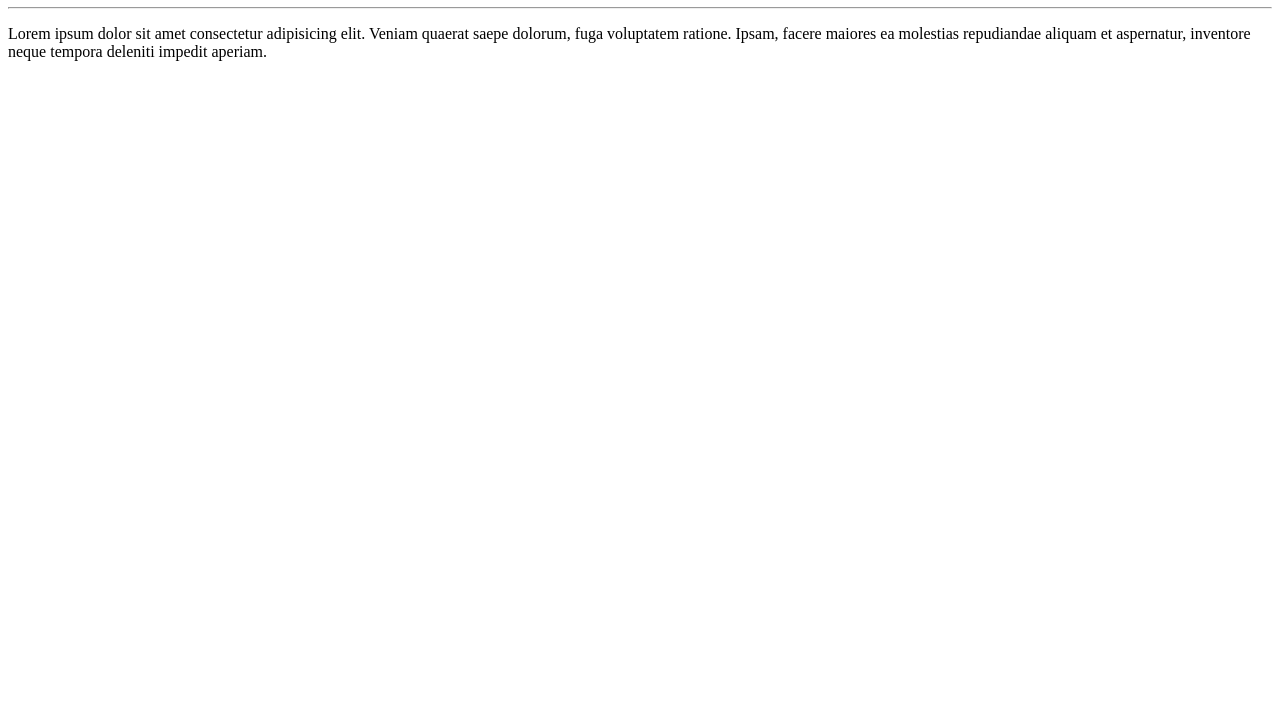
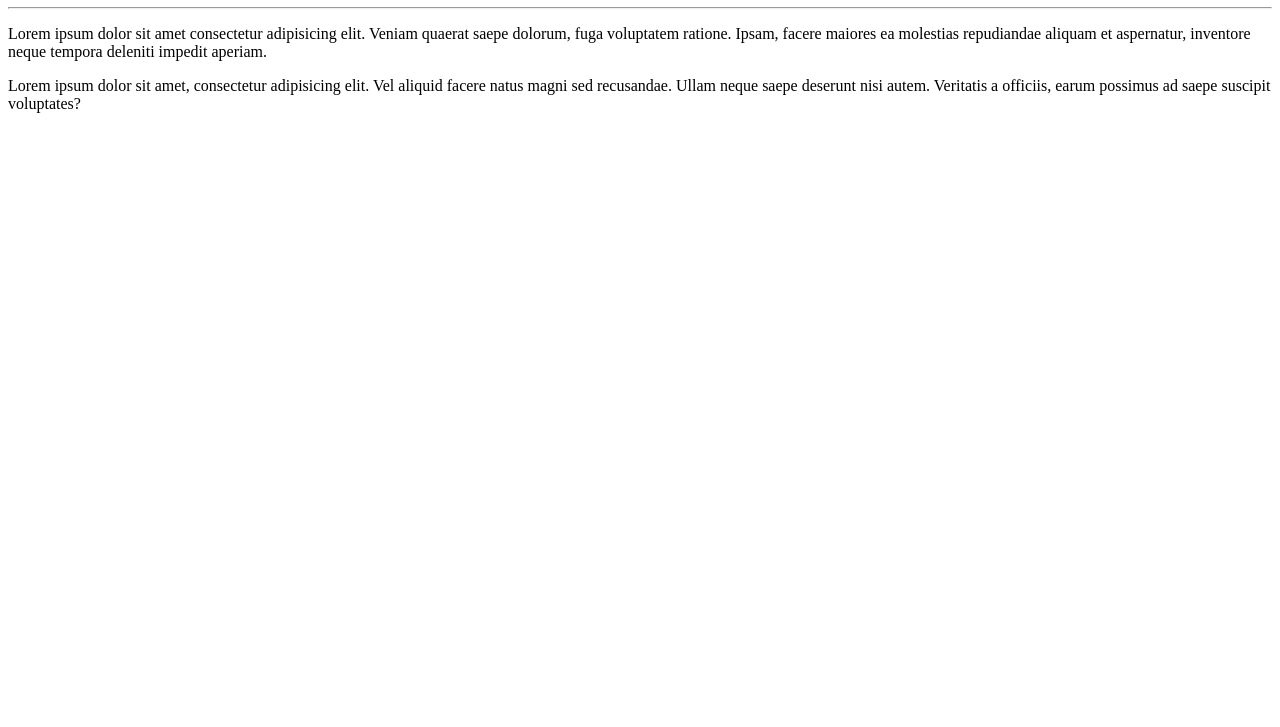
Before and after one commit to WalaceOjuara/Ola-mundo, a plain HTML site: page site-exemplo/index.html in a window 1280 px wide. Shown: the part 73-800 px from the top of the page. Drawn offline with Linux system fonts and the light colour scheme.

Commit message:
Adicionei um páragrafo

```diff
--- a/site-exemplo/index.html
+++ b/site-exemplo/index.html
@@ -10,5 +10,6 @@
     <h1>Olá, Mundo!</h1>
     <hr>
     <p>Lorem ipsum dolor sit amet consectetur adipisicing elit. Veniam quaerat saepe dolorum, fuga voluptatem ratione. Ipsam, facere maiores ea molestias repudiandae aliquam et aspernatur, inventore neque tempora deleniti impedit aperiam.</p>
+    <p>Lorem ipsum dolor sit amet, consectetur adipisicing elit. Vel aliquid facere natus magni sed recusandae. Ullam neque saepe deserunt nisi autem. Veritatis a officiis, earum possimus ad saepe suscipit voluptates?</p>
 </body>
 </html>
```
